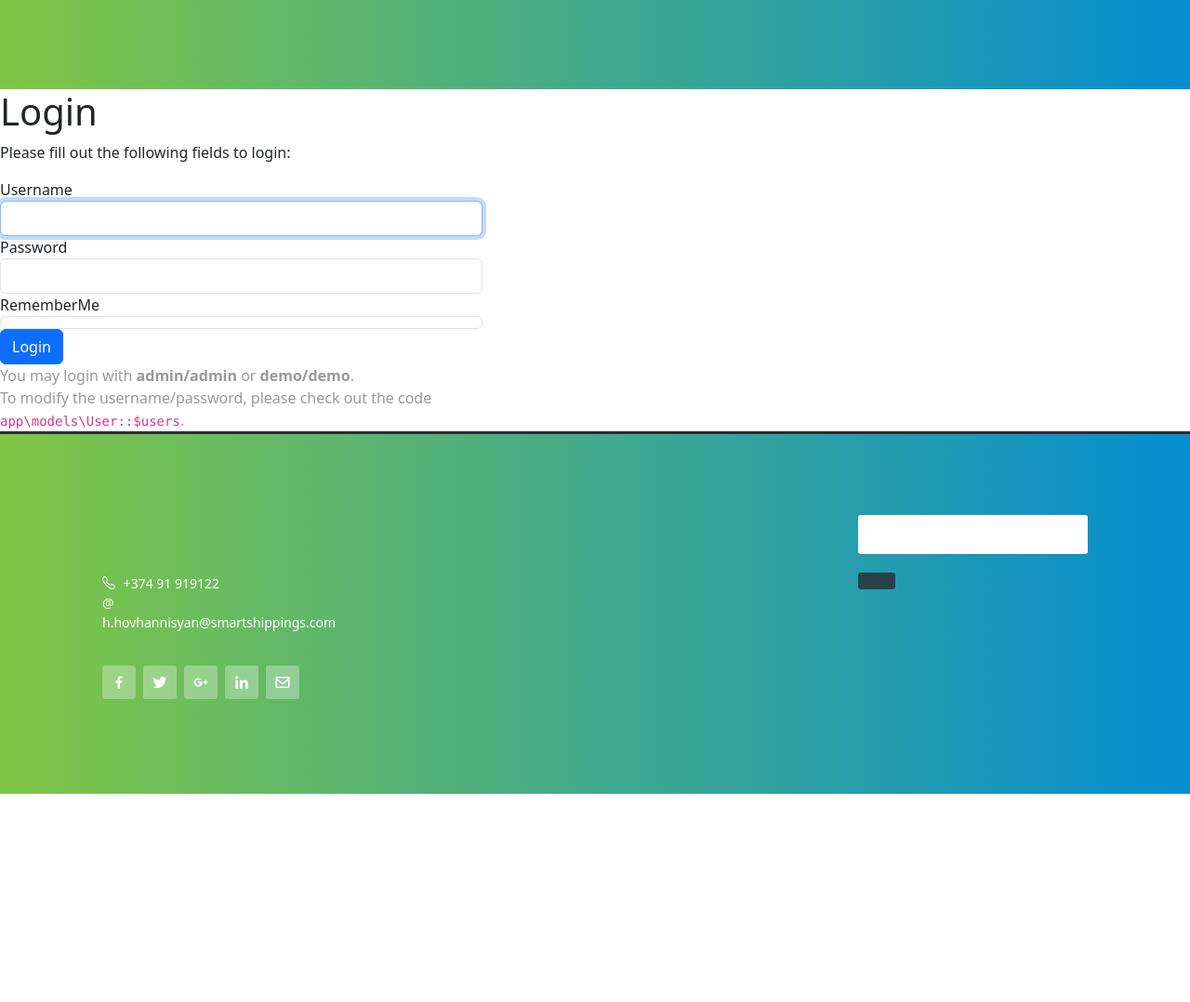
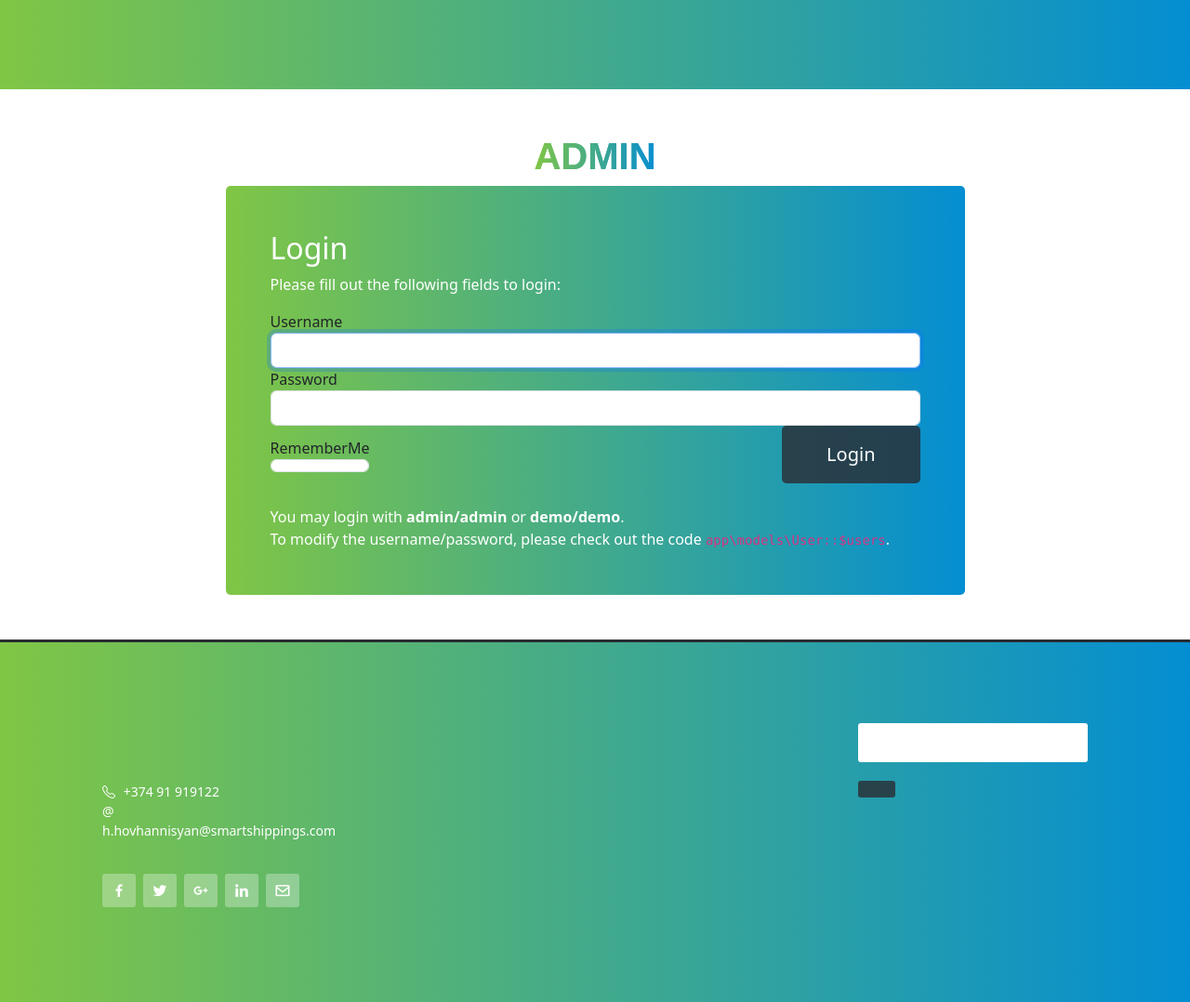
Before and after one commit to crmarm/smart-shippings, a Yii app: template views/site/login.php in a window 1280 px wide. Shown: the part 170-1248 px from the top of the page at 93% size. Before the commit the page ends 1024 px from the top, so only its background shows below. Run offline with PHP 8.4 and a stand-in for Yii, Linux system fonts and the light colour scheme; the template is opened without the code that fills it, so the values that code supplies are empty; form fields are guessed from the names that the template uses; some libraries are stand-ins or nearby versions.

Commit message:
many changes

```diff
--- a/config/web.php
+++ b/config/web.php
@@ -49,6 +49,7 @@
                 'switch-language' => 'site/switch-language',
                 '<action:\w+>' => 'site/<action>',
                 'news' => 'site/news',
+                'quest-answer' => 'site/quest-answer',
                 'news/<url:\w+>' => 'site/news',
             ],
         ],
--- a/controllers/SiteController.php
+++ b/controllers/SiteController.php
@@ -212,4 +212,8 @@
             return $this->render('news', ['news' => $news]);
         }
     }
+    public function actionQuestAnswer()
+    {
+        return $this->render('quest-answer');
+    }
 }
--- a/views/layouts/main.php
+++ b/views/layouts/main.php
@@ -81,7 +81,7 @@
     <div class="search-up d-flex align-items-center " id="searchUpForm">
         <div class="container ">
             <form class="input-group form-search w-50 my-3 m-auto d-flex justify-content-center">
-                <input type="text" class="input-search w-100 p-2 border-0" placeholder="<?= $GLOBALS['text']['Search'] ?>"  aria-describedby="button-addon2">
+                <input type="text" class="input-search w-100 p-2 border-0 text-white" placeholder="<?= $GLOBALS['text']['Search'] ?>"  aria-describedby="button-addon2">
                 <button class="submit-search border-0 bg-transparent " type="submit" id="button-addon2"><i class='bx bx-search'></i></button>
             </form>
         </div>
@@ -170,7 +170,7 @@
                                                         </a>
                                                     </li>
                                                     <li class="drop-item-3 ">
-                                                        <a href="/cargoinsurance" class="drop-link-3">
+                                                        <a href="/cargoinsuranc" class="drop-link-3">
                                                             <?= $GLOBALS['text']['Cargo_Insurance_'] ?>
                                                         </a>
                                                     </li>
@@ -280,13 +280,13 @@
                                 <div class="drop-mob-div-3">
                                     <ul class="drop-mob-menu-3">
                                         <li class="drop-mob-item-3 ">
-                                            <a href="/customs" class="drop-mob-link-3">
+                                            <a href="/customsbrokerage" class="drop-mob-link-3">
                                                 <i class='bx bx-chevron-right'></i>
                                                 <?= $GLOBALS['text']['Customs_Brokerag_'] ?>
                                             </a>
                                         </li>
                                         <li class="drop-mob-item-3 ">
-                                            <a href="/customs" class="drop-mob-link-3">
+                                            <a href="/cargoinsuranc" class="drop-mob-link-3">
                                                 <i class='bx bx-chevron-right'></i>
                                                 <?= $GLOBALS['text']['Cargo_Insurance_'] ?>
                                             </a>
@@ -464,7 +464,7 @@
                     </ul>
                     <ul class="social-icons px-0 d-flex justify-content-start gap-2">
                         <li>
-                            <a href="">
+                            <a href="https://www.facebook.com/smartshippings/">
                                 <i class='bx bxl-facebook'></i>
                             </a>
                         </li>
@@ -479,12 +479,12 @@
                             </a>
                         </li>
                         <li>
-                            <a href="">
+                            <a href="https://am.linkedin.com/company/smartshippings">
                                 <i class='bx bxl-linkedin' ></i>
                             </a>
                         </li>
                         <li>
-                            <a href="">
+                            <a href="info@smartshippings.com">
                                 <i class='bx bx-envelope'></i>
                             </a>
                         </li>
--- a/views/site/airfreght.php
+++ b/views/site/airfreght.php
@@ -89,7 +89,7 @@
                 <ul class="phone-email  px-0 gap-4">
                     <li class="phone-info">
                         <i class="bi bi-telephone"></i>
-                        <a href="callto:+374 91 919122">+374 91 919122</a>
+                        <a href="tel:+374 91 919122">+374 91 919122</a>
                     </li>
                     <li class="email-info">
                         <i class="fa-sharp fa-thin fa-at"></i>
--- a/views/site/cargo-insurance.php
+++ b/views/site/cargo-insurance.php
@@ -49,7 +49,7 @@
                                 </p>
                             </li>
                             <li class="d-flex align-items-center gap-4">
-                                <i class="bi bi-check-circle"></i>
+                                <i style="color:#80c644;display:block; " class="bi bi-check-circle"></i>
                                 <p>
                                     <?= $GLOBALS['text']['Auto_Trans'] ?>
                                 </p>
@@ -79,7 +79,7 @@
                 <ul class="phone-email  px-0 gap-4">
                     <li class="phone-info">
                         <i class="bi bi-telephone"></i>
-                        <a href="callto:+374 91 919122">+374 91 919122</a>
+                        <a href="tel:+374 91 919122">+374 91 919122</a>
                     </li>
                     <li class="email-info">
                         <i class="fa-sharp fa-thin fa-at"></i>
--- a/views/site/customs-brokerage.php
+++ b/views/site/customs-brokerage.php
@@ -123,7 +123,7 @@
                 <ul class="phone-email  px-0 gap-4">
                     <li class="phone-info">
                         <i class="bi bi-telephone"></i>
-                        <a href="callto:+374 91 919122">+374 91 919122</a>
+                        <a href="tel:+374 91 919122">+374 91 919122</a>
                     </li>
                     <li class="email-info">
                         <i class="fa-sharp fa-thin fa-at"></i>
--- a/views/site/login.php
+++ b/views/site/login.php
@@ -11,14 +11,15 @@
 $this->title = 'Login';
 $this->params['breadcrumbs'][] = $this->title;
 ?>
-<div class="site-login">
-    <h1><?= Html::encode($this->title) ?></h1>
-
-    <p>Please fill out the following fields to login:</p>
-
-    <div class="row">
-        <div class="col-lg-5">
-
+<div class="site-login py-5 ">
+    <div class="container">
+        <div class="login-sec w-75  mx-auto">
+                <div class="Admin-text">
+                     <h1>ADMIN</h1>
+                </div>
+                    <div class="p-5 login-bg w-100 " >
+                        <h2 class="text-white"><?= Html::encode($this->title) ?></h2>
+                        <p class="text-white">Please fill out the following fields to login:</p>
                         <?php $form = ActiveForm::begin([
                             'id' => 'login-form',
                             'fieldConfig' => [
@@ -29,27 +30,27 @@
                             ],
                         ]); ?>
 
-            <?= $form->field($model, 'username')->textInput(['autofocus' => true]) ?>
+                        <?= $form->field($model, 'username')->textInput(['autofocus' => true, ]) ?>
 
                         <?= $form->field($model, 'password')->passwordInput() ?>
 
+                        <div class="form-group w-100 ">
+                            <div class="d-flex justify-content-between align-items-center flex-wrap">
                                 <?= $form->field($model, 'rememberMe')->checkbox([
                                     'template' => "<div class=\"custom-control custom-checkbox\">{input} {label}</div>\n<div class=\"col-lg-8\">{error}</div>",
                                 ]) ?>
 
-            <div class="form-group">
                             <div>
-                    <?= Html::submitButton('Login', ['class' => 'btn btn-primary', 'name' => 'login-button']) ?>
+                            <?= Html::submitButton('Login', ['class' => 'bourdred-0 px-5 py-3 fs-5', 'name' => 'login-button']) ?>
                         </div>
                     </div>
-
                         <?php ActiveForm::end(); ?>
-
-            <div style="color:#999;">
+                    <div class="pt-4 text-white">
                         You may login with <strong>admin/admin</strong> or <strong>demo/demo</strong>.<br>
                         To modify the username/password, please check out the code <code>app\models\User::$users</code>.
                     </div>
-
                 </div>
             </div>
         </div>
+    </div>
+</div>
--- a/views/site/roadfreght.php
+++ b/views/site/roadfreght.php
@@ -122,7 +122,7 @@
                 <ul class="phone-email  px-0 gap-4">
                     <li class="phone-info">
                         <i class="bi bi-telephone"></i>
-                        <a href="callto:+374 91 919122">+374 91 919122</a>
+                        <a href="tel:+374 91 919122">+374 91 919122</a>
                     </li>
                     <li class="email-info">
                         <i class="fa-sharp fa-thin fa-at"></i>
--- a/views/site/seafreght.php
+++ b/views/site/seafreght.php
@@ -124,7 +124,7 @@
                 <ul class="phone-email  px-0 gap-4">
                     <li class="phone-info">
                         <i class="bi bi-telephone"></i>
-                        <a href="callto:+374 91 919122">+374 91 919122</a>
+                        <a href="tel:+374 91 919122">+374 91 919122</a>
                     </li>
                     <li class="email-info">
                         <i class="fa-sharp fa-thin fa-at"></i>
--- a/views/site/warehousing.php
+++ b/views/site/warehousing.php
@@ -105,7 +105,7 @@
                 <ul class="phone-email  px-0 gap-4">
                     <li class="phone-info">
                         <i class="bi bi-telephone"></i>
-                        <a href="callto:+374 91 919122">+374 91 919122</a>
+                        <a href="tel:+374 91 919122">+374 91 919122</a>
                     </li>
                     <li class="email-info">
                         <i class="fa-sharp fa-thin fa-at"></i>
--- a/web/css/style.css
+++ b/web/css/style.css
@@ -2695,6 +2704,65 @@
     height: 500px;
 }
 /* news uniq page finish */
+/* login page */
+
+.login-bg {
+    background-image:  linear-gradient(to right, #80c645 0%, #048ed2 100%), linear-gradient(to right, #80c645 0%, #048ed2 100%);
+    border-radius: 5px;
+}
+
+#login-form label {
+    color: white;
+}
+
+.Admin-text {
+    position: relative;
+    display: inline-block;
+    display: flex;
+    justify-content: center;
+}
+
+.Admin-text .box {
+    width: 20px;
+    height: 50px;
+    border: 1px solid black;
+}
+
+.Admin-text .box:nth-child(2) {
+   margin: 0 10px;
+}
+
+.Admin-text h1 {
+    position: relative;
+    z-index: 2;
+    color: transparent;
+    background-image:  linear-gradient(to right, #80c645 0%, #048ed2 100%), linear-gradient(to right, #80c645 0%, #048ed2 100%);
+    -webkit-background-clip: text;
+    background-clip: text;
+    font-family: 'Assistant', sans-serif;
+    font-weight: 900;
+}
+
+.Admin-text:before {
+    content: attr(data-text);
+    position: absolute;
+    top: 0;
+    left: 0;
+    z-index: 1;
+    color: #000; /* Fallback text color */
+}
+
+.login-sec .form-group button {
+    background-color: rgba(42, 44, 50, 0.8);
+    border-radius: 5px;
+    color: white;
+    border: none;
+}
+.login-sec .form-group button:hover {
+    background-color: rgba(33, 23, 23, 0.749);
+}
+
+/* login page finish */
 
 @media (min-width:1750px) and (max-width:1921px) {
     .am .header-title-1 .first-h1 {
```
Also changed, not shown: other parts of web/css/style.css (+31 -35 lines), controllers/AdminController.php (+21 -1 lines), views/site/index.php (+13 -11 lines), views/site/quest-answer.php (added, +118 -0 lines). Lines whose indentation alone changed are shown as unchanged.
